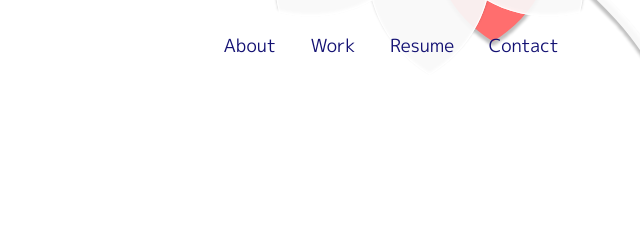
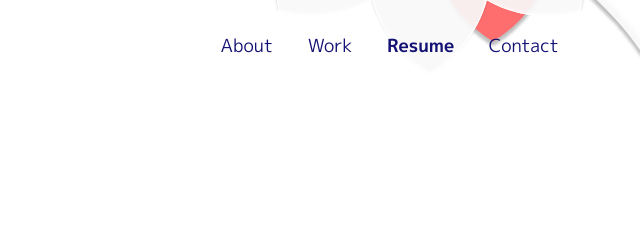
Before and after one commit to kwokmanhon/kwokmanhon.github.io, a plain HTML site: page resume.html in a window 1280 px wide. Shown: the top 240 px of the page, 640-1280 px from the left. Drawn offline with Linux system fonts and the light colour scheme.

Commit message:
small update

```diff
--- a/resume.html
+++ b/resume.html
@@ -22,7 +22,7 @@
             <ul>
                 <a class="navLink" id="about" href="about.html">About</a>
                 <a class="navLink" id="work" href="work.html">Work</a>
-                <a class="navLink" id="resume" href="resume.html">Resume</a>
+                <a class="navLink" id="resumepage" href="resume.html">Resume</a>
                 <a class="navLink" id="contact">Contact</a>
             </ul>
         </div>
--- a/styles/resume.css
+++ b/styles/resume.css
@@ -26,6 +26,9 @@ footer img {
     height: 50px;
     width: 150px;
     margin-bottom: 10px;
+}
+#top-navigation ul #resumepage {
+    font-weight: 700;
 }
 #resume {
     margin-top: 10vh;
```
